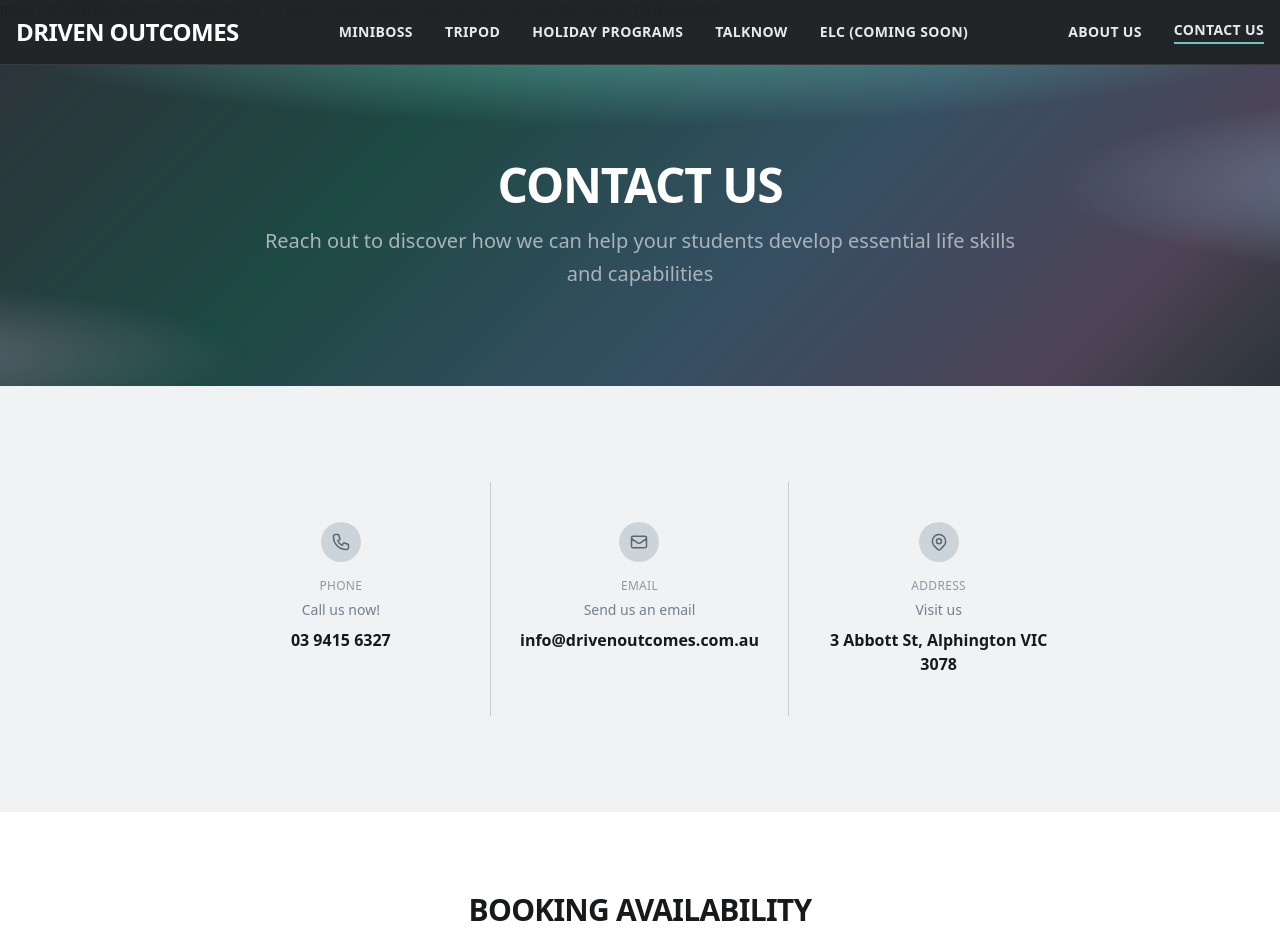
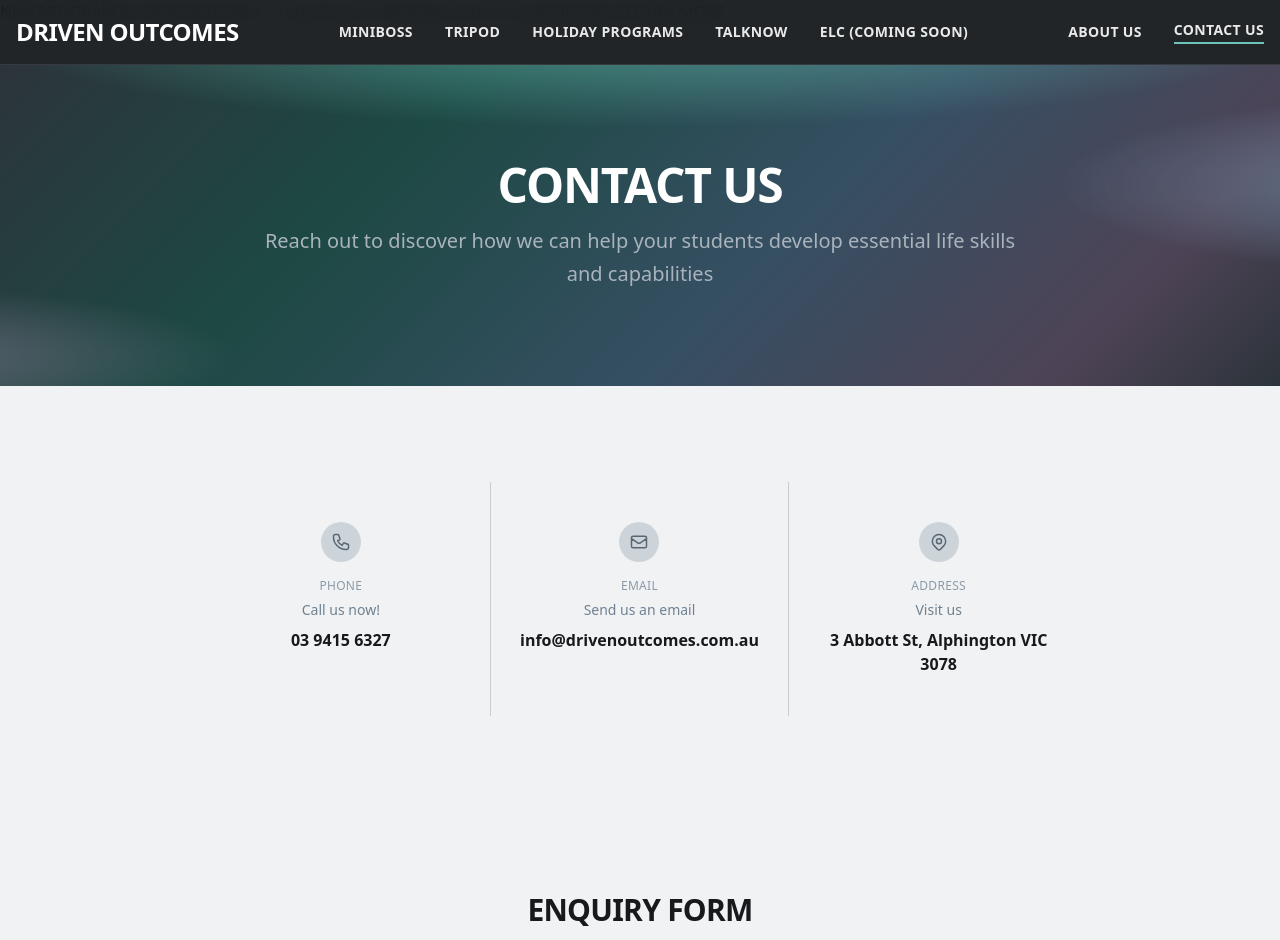
Before and after one commit to tbysctt/driven-outcomes-website, a React (Vite) app in the folder driven-outcomes-playground/: page /contact in a window 1280 px wide. Shown: the top 940 px of the page. Built offline with nearby package versions, Linux system fonts and the light colour scheme.

Commit message:
Hide Booking Availability in Contact page

```diff
--- a/driven-outcomes-playground/src/pages/ContactPage.tsx
+++ b/driven-outcomes-playground/src/pages/ContactPage.tsx
@@ -1,4 +1,4 @@
-import { BookingAvailability } from "../components/BookingAvailability";
+// import { BookingAvailability } from "../components/BookingAvailability";
 import { EnquiryForm } from "../components/EnquiryForm";
 
 const CONTACT_CARDS = [
@@ -163,7 +163,7 @@
         </div>
       </section>
 
-      <BookingAvailability />
+      {/* <BookingAvailability /> */}
 
       <section
         className="py-12 sm:py-16 md:py-20 bg-neutral-50"
```
